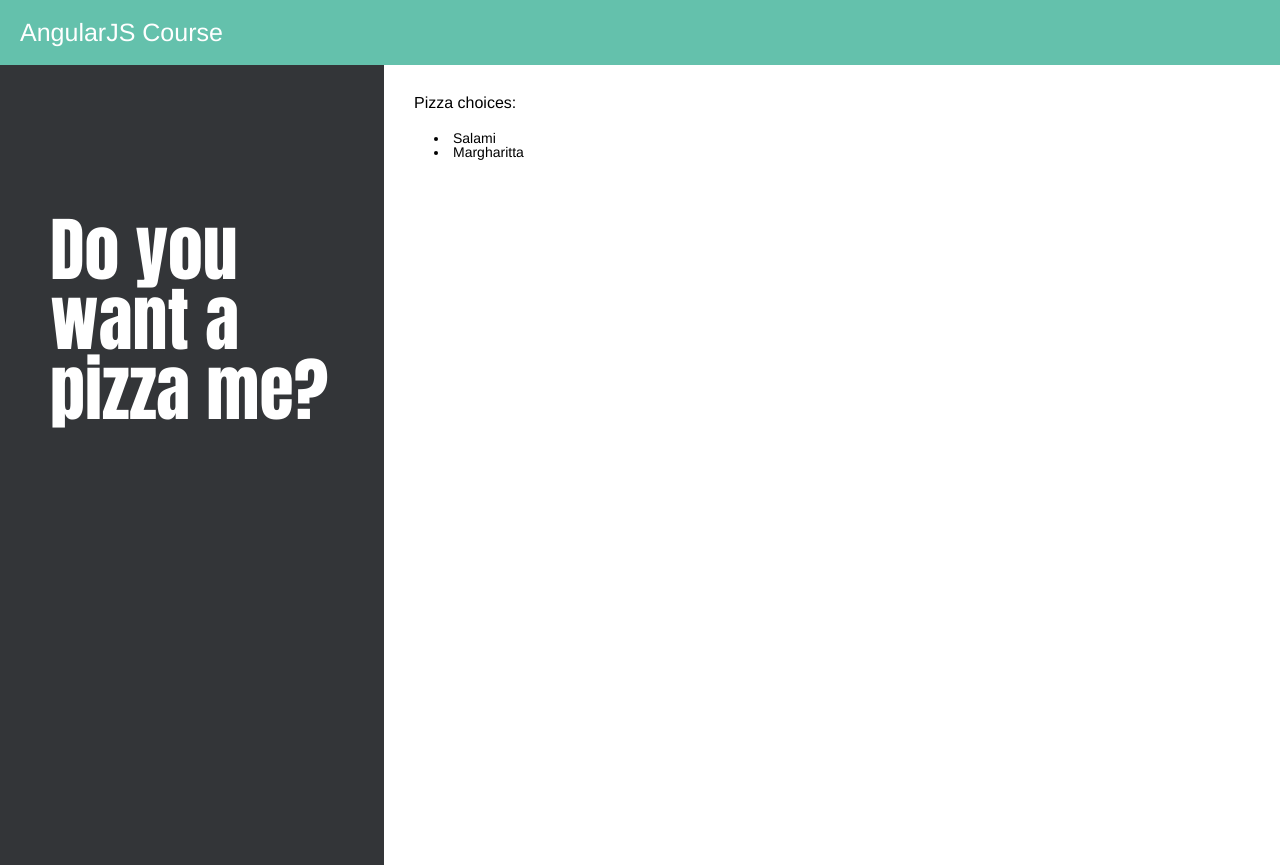
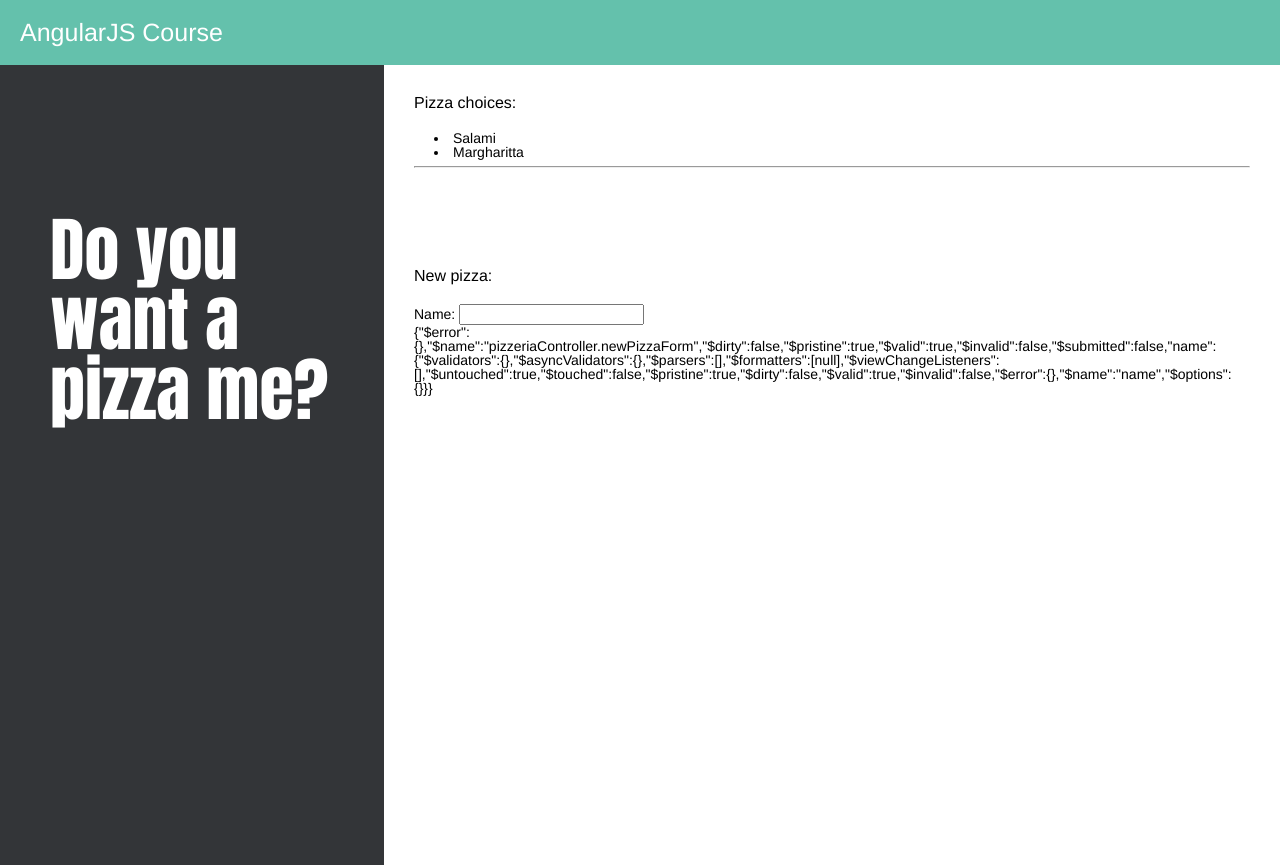
Before and after one commit to FUNExtreme/angularjs-course, a website built with webpack: page src/index.html in a window 1280 px wide. Built offline with nearby package versions, Linux system fonts and the light colour scheme; some packages are replaced by stand-ins of ours.

Commit message:
Create a new form within the PizzeriaController view Give the form a name “pizzaCreateForm” Add an input text field “name” and bind it using ng-model

```diff
--- a/src/assets/css/pizzeria.css
+++ b/src/assets/css/pizzeria.css
@@ -5,3 +5,7 @@
 .pizza-info h2 {
     margin-top: 4rem;
 }
+
+.pizza-new h2 {
+    margin-top: 10rem;
+}
--- a/src/index.html
+++ b/src/index.html
@@ -28,6 +28,18 @@
             <p><strong>Name:</strong> {{ pizzeriaController.selectedPizza.name }}</p>
             <p><strong>Description:</strong> {{ pizzeriaController.selectedPizza.description }}</p>
           </div>
+
+          <hr>
+          <div class="pizza-new">
+            <h2>New pizza: </h2>
+            <form name="pizzeriaController.newPizzaForm" novalidate>
+              <label>
+                  Name:
+                  <input type="text" ng-model="pizzeriaController.newPizza.name" name="name" />
+              </label>
+            </form>
+            {{ pizzeriaController.newPizzaForm }}
+          </div>
         </div>
       </div>
     </div>
```
